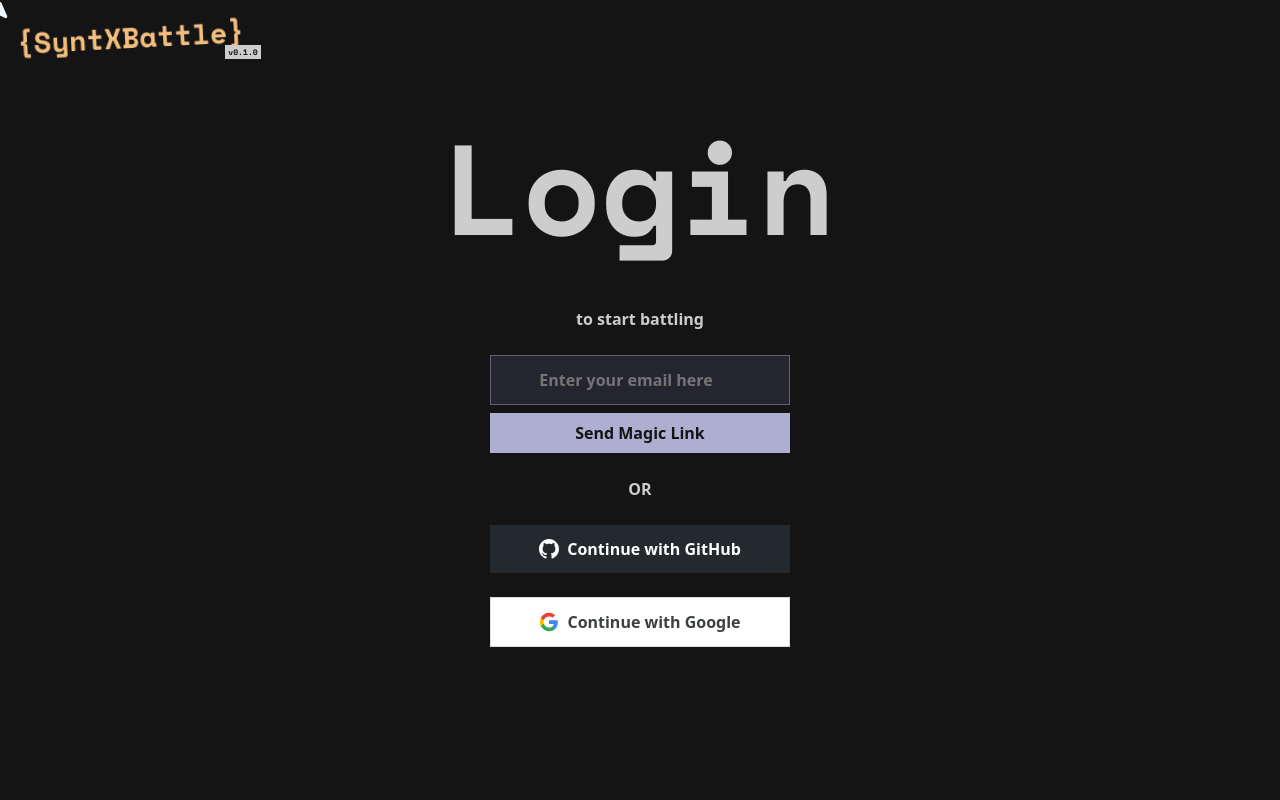
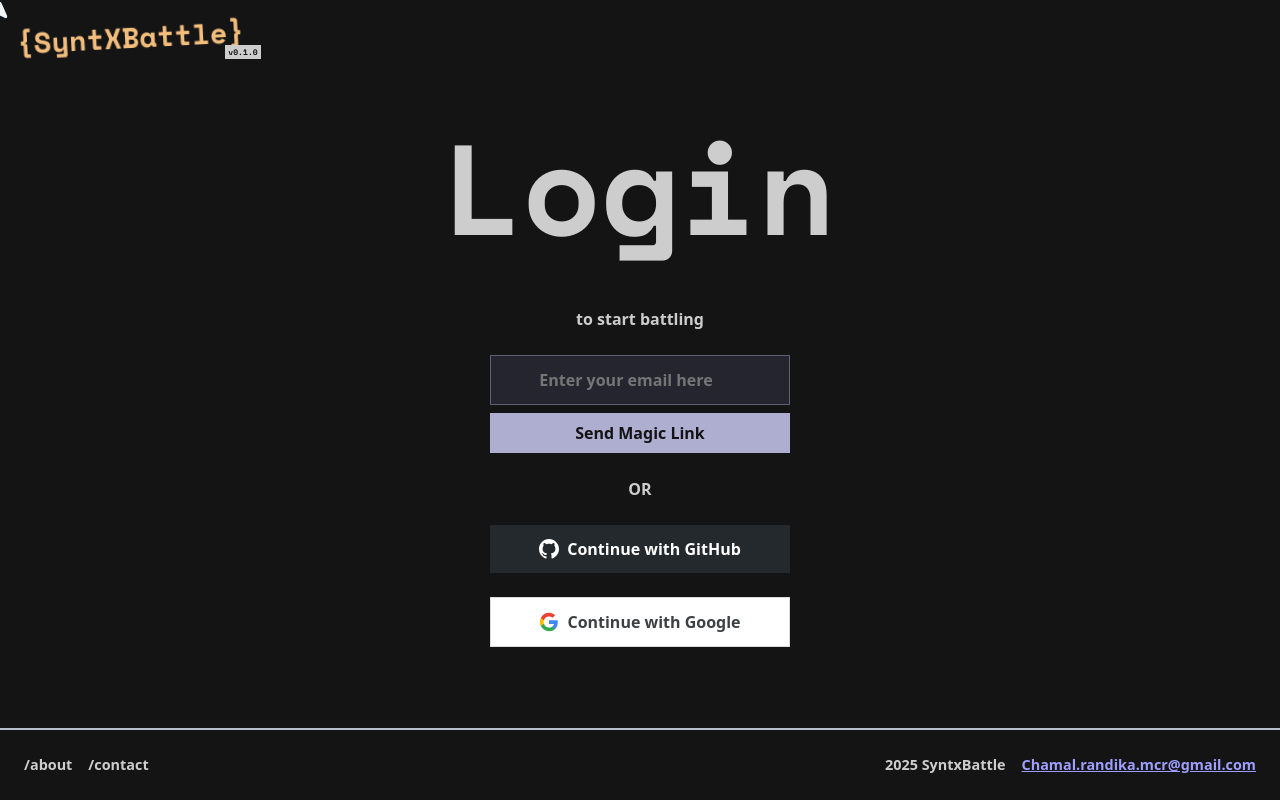
Before and after one commit to Chamal1120/syntxbattle, a SvelteKit app: page /login in a window 1280 px wide. Built offline with nearby package versions, Linux system fonts and the light colour scheme; no server answers; some icons are missing.

Commit message:
feat: add initial footer and styling improvements
- add initial footer component
- fix styling issues in arena, summary and battle routes
- exclude COOP/COEP browser headers from vercel insights

```diff
--- a/src/hooks.server.ts
+++ b/src/hooks.server.ts
@@ -58,14 +58,17 @@ export const handle: Handle = async ({ event, resolve }) => {
 
     // Apply WebContainer security headers to arena and battle pages
     // This is required because browsers need consistent COOP/COEP headers across navigation
-    // Exclude root and login pages for better Lighthouse scores and OAuth redirects
-    // Skip for Lighthouse and other tools that need to inject monitoring code
+    // Exclude  followings:
+    //      - root and login pages
+    //      - Skip for Lighthouse and other tools
+    //      - Vercel speed insights
     const needsHeaders =
         event.url.pathname.startsWith('/arena') || event.url.pathname.startsWith('/battle');
     const excludePaths =
         event.url.pathname === '/' ||
         event.url.pathname === '/login' ||
-        event.url.pathname.startsWith('/auth/callback');
+        event.url.pathname.startsWith('/auth/callback') ||
+        event.url.pathname.startsWith('/_vercel');
     const userAgent = event.request.headers.get('user-agent') || '';
     const isLighthouse = userAgent.includes('Chrome-Lighthouse');
 
--- /dev/null
+++ b/src/lib/components/Footer.svelte
@@ -0,0 +1,49 @@
+<footer class="footer">
+    <nav aria-label="Footer navigation">
+        <ul class="footer-links">
+            <li><a href="/about">/about</a></li>
+            <li><a href="/contact">/contact</a></li>
+        </ul>
+    </nav>
+
+    <address class="footer-meta">
+        <span> {new Date().getFullYear()} SyntxBattle</span>
+        <a href="mailto:chamal.randika.mcr@gmail.com"> Chamal.randika.mcr@gmail.com </a>
+    </address>
+</footer>
+
+<style>
+    .footer {
+        display: flex;
+        flex-wrap: wrap;
+        align-items: center;
+        justify-content: space-between;
+        padding: 1.5rem;
+        gap: 1rem;
+        border-top: 2px solid oklch(80% 0.02 250);
+        font-size: 0.9rem;
+    }
+
+    .footer-links {
+        display: flex;
+        margin: 0;
+        padding: 0;
+        gap: 1rem;
+        list-style: none;
+    }
+
+    .footer-links a {
+        color: inherit;
+        text-decoration: none;
+    }
+
+    .footer-links a:hover {
+        text-decoration: underline;
+    }
+
+    .footer-meta {
+        display: flex;
+        gap: 1rem;
+        font-style: normal;
+    }
+</style>
--- a/src/lib/components/Leaderboard.svelte
+++ b/src/lib/components/Leaderboard.svelte
@@ -60,10 +60,9 @@
 
 <style>
     .leaderboard {
-        width: 250px;
         padding: 1rem;
         overflow-y: auto;
-        border-radius: 8px;
+        border-radius: 0;
         background: var(--bg-inactive);
     }
 
--- a/src/routes/+layout.svelte
+++ b/src/routes/+layout.svelte
@@ -6,23 +6,33 @@
      * * @author: Chamal Mallawaarachchi
      */
     import { page } from '$app/state';
-    //import { browser } from "$app/environment";
+    import { browser } from '$app/environment';
     import favicon from '$lib/assets/favicon.svg';
     import Navbar from '$lib/components/Navbar.svelte';
     import CustomCursor from '$lib/components/CustomCursor.svelte';
     import { onNavigate, beforeNavigate } from '$app/navigation';
     import { injectSpeedInsights } from '@vercel/speed-insights/sveltekit';
+    import Footer from '$lib/components/Footer.svelte';
 
     import './app.css';
 
+    let { children, data } = $props();
+    let isNavigating = $state(false);
+    let isDesktop = $state(true);
+
     injectSpeedInsights();
 
-    let { children, data } = $props();
-    let isNavigating = $state(false);
+    $effect(() => {
+        if (browser) {
+            isDesktop = !/Android|webOS|iPhone|iPad|iPod|BlackBerry|IEMobile|Opera Mini/i.test(
+                navigator.userAgent
+            );
+        }
+    });
 
     beforeNavigate(() => {
         isNavigating = true;
-    })
+    });
 
     onNavigate((navigation) => {
         isNavigating = false;
@@ -45,10 +55,8 @@
     <link rel="icon" href={favicon} />
 </svelte:head>
 
-<CustomCursor />
-
-{#if page.url.pathname !== '/'}
-    <Navbar user={data.user} />
+{#if isDesktop}
+    <CustomCursor />
 {/if}
 
 <div class="page-loader" class:active={isNavigating}>
@@ -59,6 +67,26 @@
     </div>
 </div>
 
-<main class="body-content">
-    {@render children()}
-</main>
+<div class="page">
+    {#if page.url.pathname !== '/'}
+        <Navbar user={data.user} />
+    {/if}
+    <main class="body-content">
+        {@render children()}
+    </main>
+    {#if page.url.pathname !== '/'}
+        <Footer />
+    {/if}
+</div>
+
+<style>
+    .page {
+        display: flex;
+        flex-direction: column;
+        min-height: 100dvh;
+    }
+
+    main {
+        flex: 1;
+    }
+</style>
--- a/src/routes/app.css
+++ b/src/routes/app.css
@@ -58,6 +58,8 @@
     --radius-full: 50px;
     --radius-circle: 50%;
     --view-transition-duration: 0.4s;
+
+    --header-h: 4rem;
 
     /* Smooth fade-in/out for the whole page */
     ::view-transition-old(root),
--- a/src/routes/arena/[matchId]/+page.svelte
+++ b/src/routes/arena/[matchId]/+page.svelte
@@ -75,11 +75,6 @@
                     .update({ status: 'left' })
                     .eq('match_id', data.matchId)
                     .eq('user_id', data.user.id);
-            }
-
-            if (navigation.to?.route?.id !== '/battle') {
-                navigation.cancel();
-                goto('/battle');
             }
         }
     });
@@ -541,7 +536,7 @@
                             ? 'Testing...'
                             : currentUserStatus === 'finished'
                               ? 'Submitted'
-                              : 'Submit Solution'}
+                              : 'Submit'}
                     </button>
                     {#if showFailedTestsPopover}
                         <div class="test-failed-popover">
@@ -553,7 +548,7 @@
                         onclick={() => leaveArena()}
                         disabled={currentUserStatus === 'finished' || currentUserStatus === 'left'}
                     >
-                        {currentUserStatus === 'left' ? 'Left Arena' : 'Leave Arena'}
+                        {currentUserStatus === 'left' ? 'Left' : 'Leave'}
                     </button>
                 </div>
             </div>
@@ -590,9 +585,16 @@
 <LeaderboardMobile {participants} currentUserId={data.user.id} />
 
 <style>
+    :global(main.body-content) {
+        max-inline-size: none;
+        margin-inline: 0;
+    }
+
     .ide {
         display: flex;
+        max-width: 1400px;
         height: calc(100vh - 8rem);
+        margin: 0 auto;
         padding: 0 1rem 1rem 1rem;
         gap: 1rem;
     }
@@ -645,25 +647,25 @@
 
     .difficulty-badge {
         padding: 2px 8px;
-        border-radius: 4px;
+        border-radius: 0;
         font-weight: bold;
         font-size: 0.75rem;
         text-transform: uppercase;
     }
 
     .difficulty-easy {
-        background: #10b981;
-        color: white;
+        background: var(--accent-bright-alpha-10);
+        color: var(--accent-bright);
     }
 
     .difficulty-medium {
-        background: #f59e0b;
-        color: white;
+        background: color-mix(in srgb, var(--warning) 15%, transparent);
+        color: var(--warning);
     }
 
     .difficulty-hard {
-        background: #ef4444;
-        color: white;
+        background: color-mix(in srgb, var(--error) 15%, transparent);
+        color: var(--error);
     }
 
     .toolbar {
@@ -671,6 +673,7 @@
         align-items: center;
         justify-content: space-between;
         padding: 8px 16px;
+        gap: 1rem;
         border-bottom: 1px solid var(--border-dim);
         background: var(--bg-inactive);
         color: var(--comment);
@@ -680,6 +683,14 @@
     .toolbar-actions {
         display: flex;
         gap: 0.5rem;
+    }
+
+    .filename {
+        flex: 1;
+        min-width: 0;
+        overflow: hidden;
+        text-overflow: ellipsis;
+        white-space: nowrap;
     }
 
     .console-body {
--- a/src/routes/battle/summary/[matchId]/+page.svelte
+++ b/src/routes/battle/summary/[matchId]/+page.svelte
@@ -96,11 +96,18 @@
 </div>
 
 <style>
+    :global(main.body-content) {
+        max-inline-size: none;
+        margin-inline: 0;
+    }
+
     .summary-container {
         display: flex;
         align-items: center;
         justify-content: center;
+        max-width: 1400px;
         min-height: 100vh;
+        margin: 0 auto;
         padding: 1rem;
         background: var(--bg-main);
     }
```
Also changed, not shown: src/routes/battle/+page.svelte (+8 -0 lines).
